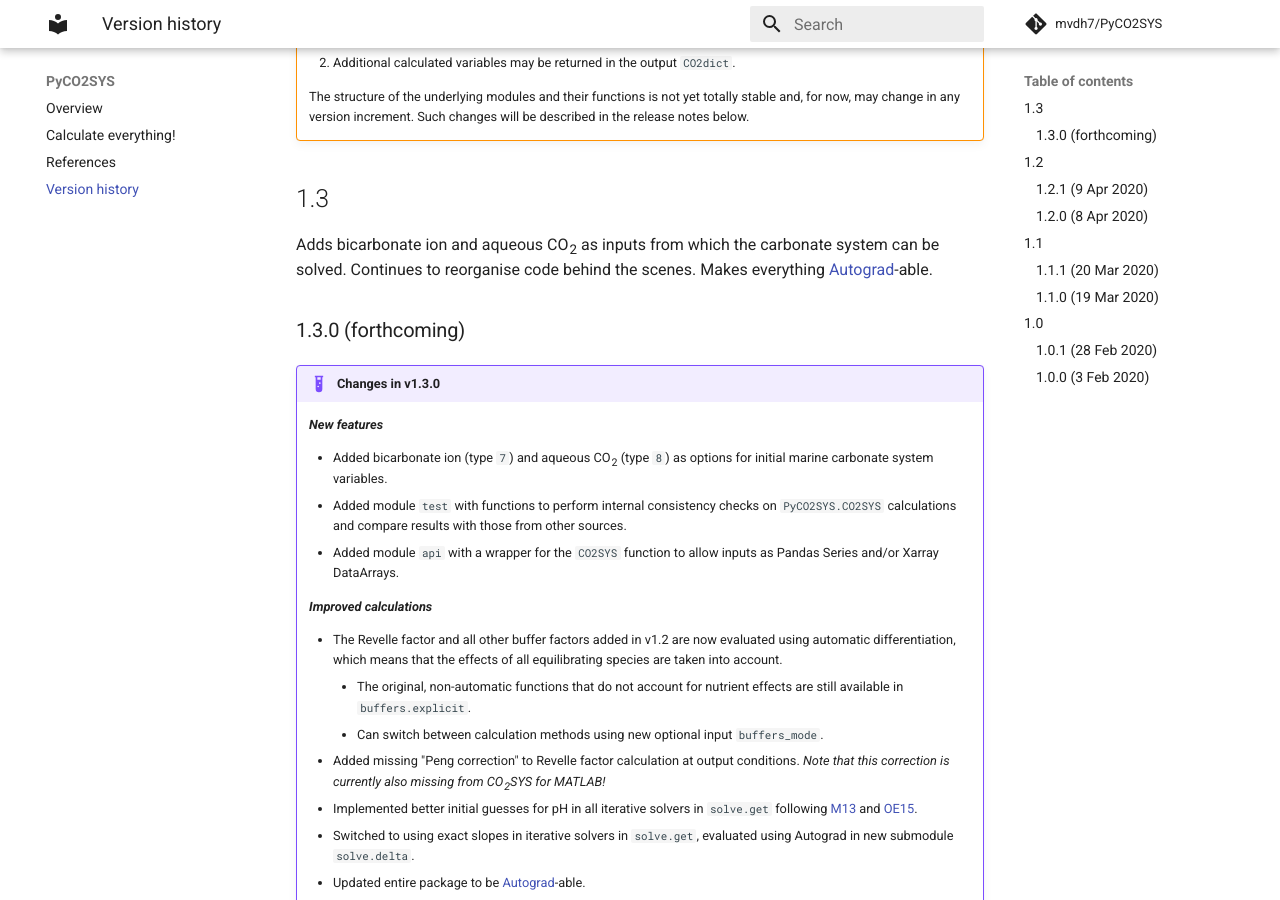
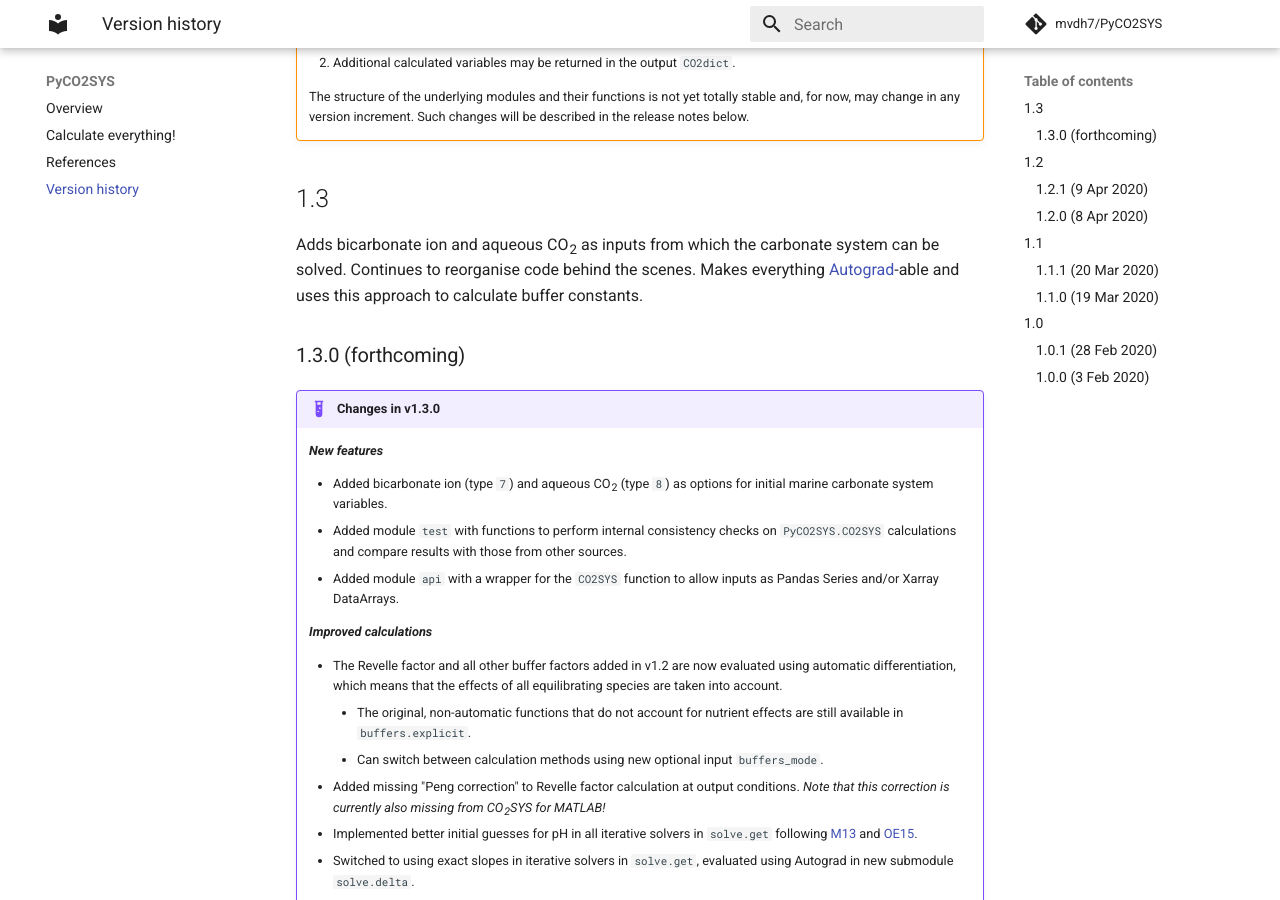
Before and after one commit to mvdh7/PyCO2SYS, an MkDocs documentation site: the page built from docs/versions.md, in a window 1280 px wide and 900 px high, scrolled down 582 px. Built offline with MkDocs 1.6.1 and Material for MkDocs 9.7.7, drawn with Linux system fonts in a browser that asks for light colours; formulas are drawn with MathJax 3; comment, search, counter and statistics services are not loaded.

```diff
--- a/docs/versions.md
+++ b/docs/versions.md
@@ -24,7 +24,7 @@
 
 ## 1.3
 
-Adds bicarbonate ion and aqueous CO<sub>2</sub> as inputs from which the carbonate system can be solved.  Continues to reorganise code behind the scenes.  Makes everything [Autograd](https://github.com/HIPS/autograd)-able.
+Adds bicarbonate ion and aqueous CO<sub>2</sub> as inputs from which the carbonate system can be solved.  Continues to reorganise code behind the scenes.  Makes everything [Autograd](https://github.com/HIPS/autograd)-able and uses this approach to calculate buffer constants.
 
 ### 1.3.0 (forthcoming)
 
```
Also changed, not shown: docs/co2sys.md (+1 -1 lines).
